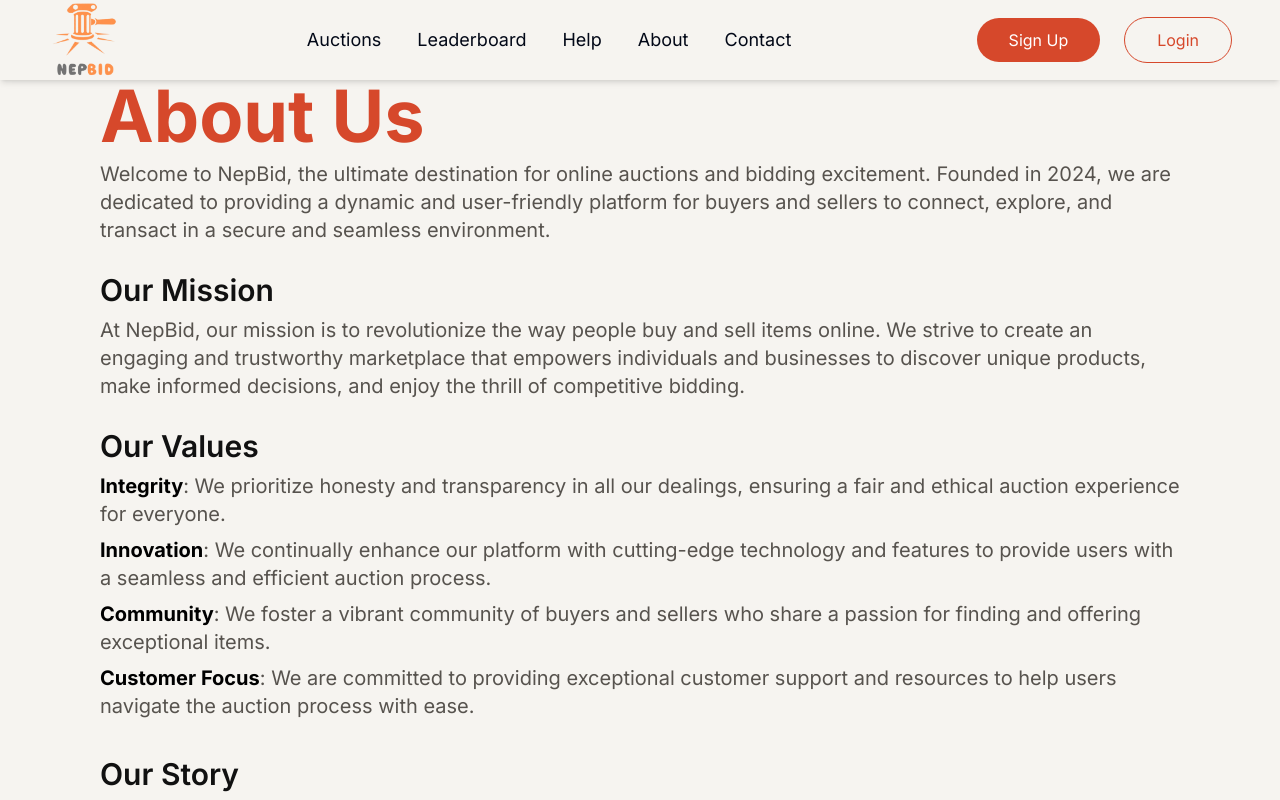
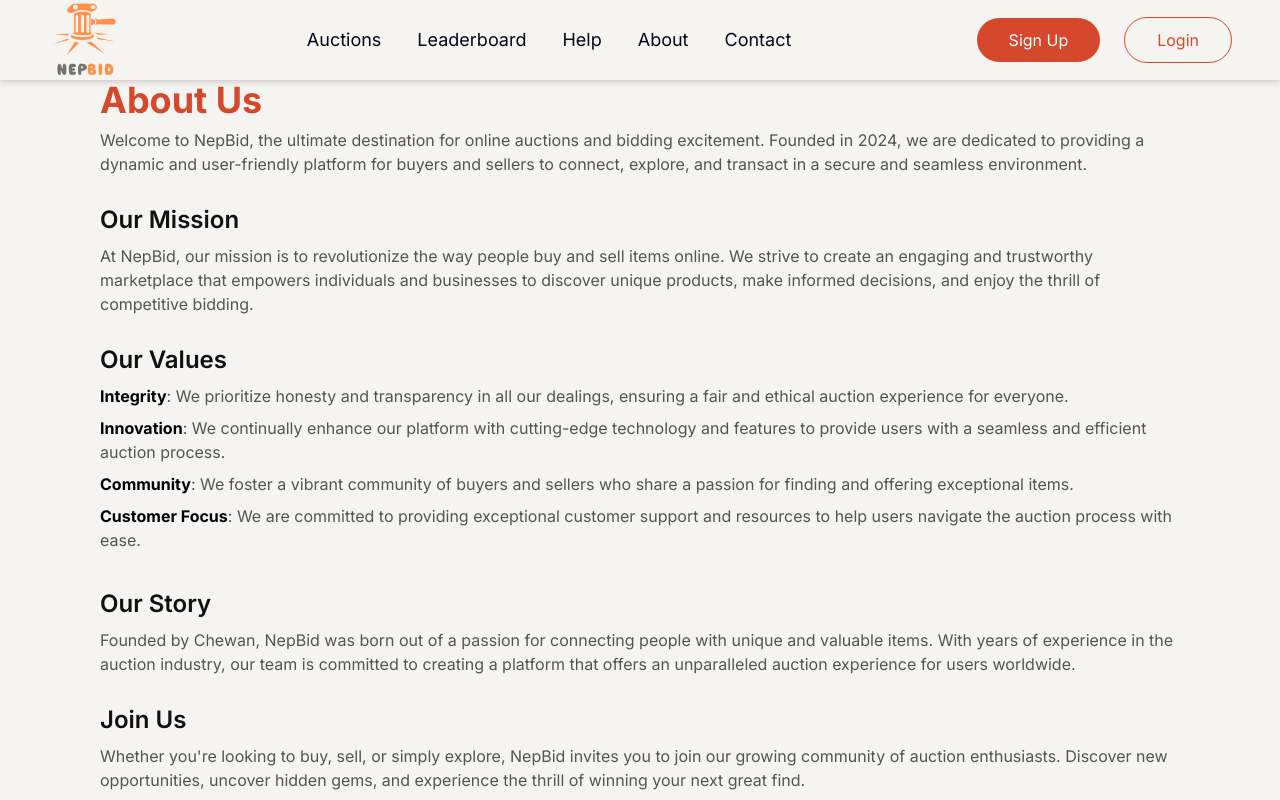
Before and after one commit to ChewanRai1/NepBid, a React (Vite) app in the folder frontendnb/: page /about in a window 1280 px wide. Shown: the top 800 px of the page. Built offline with nearby package versions, Linux system fonts and the light colour scheme; no server answers.

Commit message:
about fonts modified

```diff
--- a/frontendnb/src/pages/About.jsx
+++ b/frontendnb/src/pages/About.jsx
@@ -33,11 +33,11 @@
       <section className="w-full h-fit px-5 pt-20  gap-7 flex flex-col min-h-screen py-4 justify-center">
         <div>
           <h1
-            className={`text-[#d6482b] text-2xl font-bold mb-2 min-[480px]:text-4xl md:text-6xl xl:text-7xl 2xl:text-8xl`}
+            className={`text-[#d6482b] text-2xl font-bold mb-2 min-[480px]:text-4xl md:text-6xl xl:text-4xl 2xl:text-8xl`}
           >
             About Us
           </h1>
-          <p className="text-xl text-stone-600">
+          <p className="text-l text-stone-600">
             Welcome to NepBid, the ultimate destination for online auctions and
             bidding excitement. Founded in 2024, we are dedicated to providing a
             dynamic and user-friendly platform for buyers and sellers to
@@ -46,11 +46,11 @@
         </div>
         <div>
           <h3
-            className={`text-[#111] text-xl font-semibold mb-2 min-[480px]:text-xl md:text-2xl lg:text-3xl`}
+            className={`text-[#111] text-xl font-semibold mb-2 min-[480px]:text-xl md:text-2xl lg:text-1xl`}
           >
             Our Mission
           </h3>
-          <p className="text-xl text-stone-600">
+          <p className="text-l text-stone-600">
             At NepBid, our mission is to revolutionize the way people buy and
             sell items online. We strive to create an engaging and trustworthy
             marketplace that empowers individuals and businesses to discover
@@ -60,14 +60,14 @@
         </div>
         <div>
           <h3
-            className={`text-[#111] text-xl font-semibold mb-2 min-[480px]:text-xl md:text-2xl lg:text-3xl`}
+            className={`text-[#111] text-xl font-semibold mb-2 min-[480px]:text-xl md:text-2xl lg:text-1xl`}
           >
             Our Values
           </h3>
           <ul className="list-inside">
             {values.map((element) => {
               return (
-                <li className="text-xl text-stone-600 mb-2" key={element.id}>
+                <li className="text-l text-stone-600 mb-2" key={element.id}>
                   <span className="text-black font-bold">{element.title}</span>:{" "}
                   {element.description}
                 </li>
@@ -77,11 +77,11 @@
         </div>
         <div>
           <h3
-            className={`text-[#111] text-xl font-semibold mb-2 min-[480px]:text-xl md:text-2xl lg:text-3xl`}
+            className={`text-[#111] text-xl font-semibold mb-2 min-[480px]:text-xl md:text-2xl lg:text-1xl`}
           >
             Our Story
           </h3>
-          <p className="text-xl text-stone-600">
+          <p className="text-l text-stone-600">
             Founded by Chewan, NepBid was born out of a passion for connecting
             people with unique and valuable items. With years of experience in
             the auction industry, our team is committed to creating a platform
@@ -90,11 +90,11 @@
         </div>
         <div>
           <h3
-            className={`text-[#111] text-xl font-semibold mb-2 min-[480px]:text-xl md:text-2xl lg:text-3xl`}
+            className={`text-[#111] text-xl font-semibold mb-2 min-[480px]:text-xl md:text-2xl lg:text-1xl`}
           >
             Join Us
           </h3>
-          <p className="text-xl text-stone-600">
+          <p className="text-l text-stone-600">
             Whether you're looking to buy, sell, or simply explore, NepBid
             invites you to join our growing community of auction enthusiasts.
             Discover new opportunities, uncover hidden gems, and experience the
```
